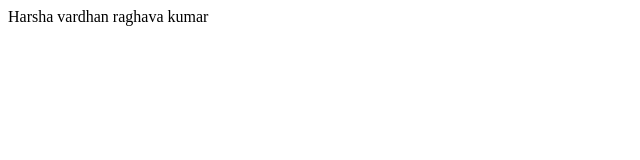
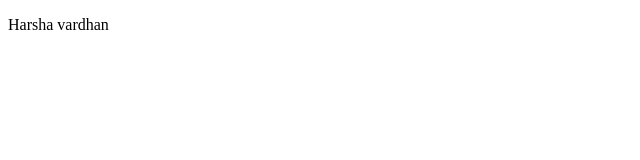
Before and after one commit to AkulaHarsha/git_learning, a plain HTML site: page index.html in a window 1280 px wide. Shown: the whole page, without its empty margins (0-640 px from the left). Drawn offline with Linux system fonts and the light colour scheme.

Commit message:
html content added

```diff
--- a/index.html
+++ b/index.html
@@ -1 +1,14 @@
-<p> Harsha vardhan raghava kumar</p>
+<!DOCTYPE html>
+<html lang="en">
+
+<head>
+    <meta charset="UTF-8">
+    <meta name="viewport" content="width=device-width, initial-scale=1.0">
+    <title>Document</title>
+</head>
+
+<body>
+    <p>Harsha vardhan</p>
+</body>
+
+</html>
```
